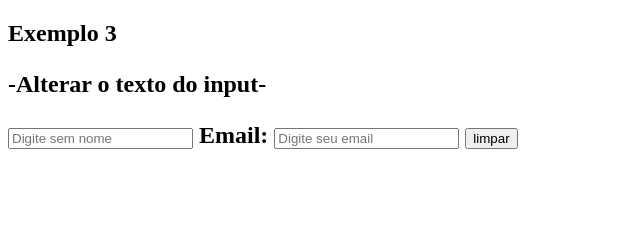
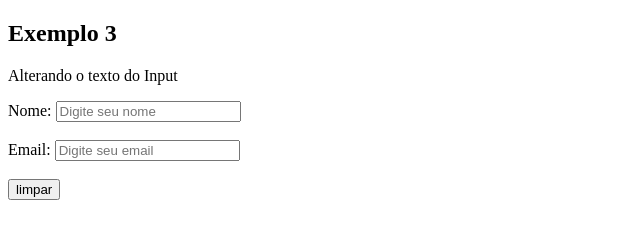
Before and after one commit to DidiSanchex/Alterar-texto-Input, a plain HTML site: page index.html in a window 1280 px wide. Both pictures are taken after a click on the button "limpar". Shown: the whole page, without its empty margins (0-640 px from the left). Drawn offline with Linux system fonts and the light colour scheme.

Commit message:
index.html

```diff
--- a/index.html
+++ b/index.html
@@ -4,33 +4,40 @@
     <meta charset="UTF-8">
     <meta name="viewport" content="width=device-width, initial-scale=1.0">
     <title>Exemplo 3</title>
+<style>
+
+</style>
+
 </head>
-<body style "font-size: 26px;">
-    <h2>Exemplo 3<h2>
-    <p>-Alterar o texto do input-</p>
-    <label for="caixa" Nome:></label>
-    <input id="caixa" type="text" placeholder="Digite sem nome"
-    onchange="AtualizarTexto();">
+<body>
+    <h2>Exemplo 3</h2>
+    <p>Alterando o texto do Input</p>
+    <label for="caixa">Nome:</label>
+    <input id="caixa" type="text" placeholder="Digite seu nome" onchange="atualizarTexto()">
+<br> <br>
     <label for="email">Email:</label>
-    <input id="email" type="text" placeholder="Digite seu email"
-    onchange="AtualizarEmail();">
-    <input type="button" value="limpar" onclick="limpar();">
+    <input id="email" type="text" placeholder="Digite seu email" onchange="atualizarTexto()">
+<br> <br>
+<input id="limpar" type="button" value="limpar" onclick="limpar()">
+
+<script>
+    function atualizarTexto()
+    {
+        const texto = document.getElementById("caixa");
+        const email = document.getElementById("email");
+        texto.value = texto.value.toUpperCase();
+        email.value = email.value.toLowerCase();
+    }
+
+  function limpar()
+  {
+    document.getElementById("caixa").value = "";
+    document.getElementById("email").value = "";
+
+  }
 
 
+</script>
 
-    <script>
-        function AtualizarTexto(){
-            const texto = document.getElementById("caixa")
-            texto.value = texto.value.toLowerCase();
-        }
-        function AtualizarEmail(){
-            const texto = document.getElementById("email")
-            texto.value = texto.value.toLowerCase();
-        }
-        function limpar(){
-            document.getElementById("caixa").value = "";
-            document.getElementById("email").value = "";
-        }
-    </script>
 </body>
 </html>
```
